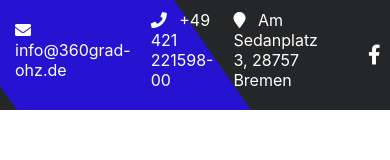
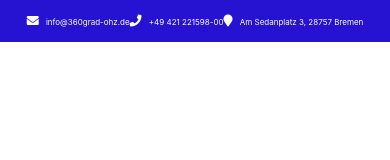
Before and after one commit to DerBlockProgrammer/SandroProjektTest, a plain HTML site: page index.html in a window 390 px wide. Drawn offline with Linux system fonts and the light colour scheme.

Commit message:
mediaquery

```diff
--- a/style.css
+++ b/style.css
@@ -1,3 +1,4 @@
+/* Basis-Styling */
 body {
     margin: 0;
     font-family: -apple-system, BlinkMacSystemFont, "Segoe UI", "Roboto", "Helvetica Neue", Arial, "Noto Sans", sans-serif, "Apple Color Emoji", "Segoe UI Emoji", "Segoe UI Symbol", "Noto Color Emoji";
@@ -9,9 +10,7 @@ header {
     color: white;
     overflow: hidden;
     z-index: 1;
-
 }
-
 
 header::before {
     content: '';
@@ -27,7 +26,6 @@ header::before {
     margin-left: -60px;
 }
 
-
 .contact-info {
     display: flex;
     justify-content: space-between;
@@ -35,8 +33,6 @@ header::before {
     padding: 10px 20px;
     position: relative;
     z-index: 1;
-    padding-left: 15px;
-    padding-right: 35px;
 }
 
 .left,
@@ -58,13 +54,6 @@ header::before {
     text-decoration: underline;
 }
 
-.contact-info span {
-    display: block;
-    margin-bottom: 10px;
-}
-
-
-
 .right i {
     margin-left: 15px;
 }
@@ -72,7 +61,6 @@ header::before {
 .fa {
     margin-right: 8px;
 }
-
 
 .fa-envelope,
 .fa-map-marker,
@@ -89,3 +77,68 @@ header::before {
     margin-left: 15px;
     font-size: 20px;
 }
+
+
+
+
+@media (max-width: 510px) and (min-width: 320px) {
+    header {
+        background-color: #2513d1;
+    }
+
+    header::before {
+        display: none;
+    }
+
+    .contact-info {
+        flex-direction: column;
+        text-align: center;
+    }
+
+    .left,
+    .right {
+        font-size: 12px;
+        flex-wrap: wrap;
+    }
+
+    .left span,
+    .right i {
+        margin: 5px 0;
+    }
+
+    .fa {
+        font-size: 12px;
+        margin-right: 5px;
+    }
+}
+
+
+@media (max-width: 1179px) {
+
+    .left,
+    .right {
+        font-size: 12px;
+    }
+}
+
+@media (max-width: 954px) {
+
+    .left,
+    .right {
+        font-size: 9px;
+    }
+}
+
+@media (max-width: 720px) {
+
+    .left,
+    .right {
+        font-size: 8px;
+    }
+}
+
+@media (max-width: 520px) {
+    .right {
+        display: none;
+    }
+}
```
